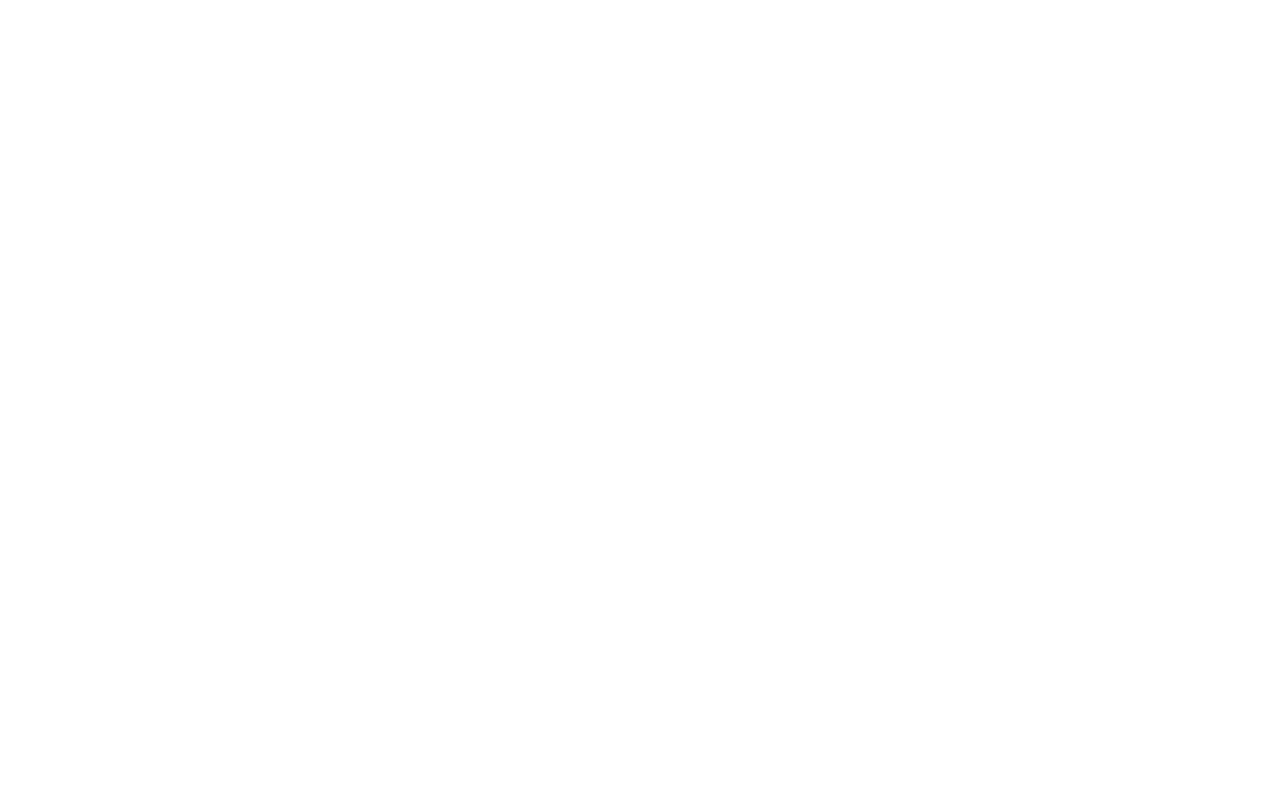
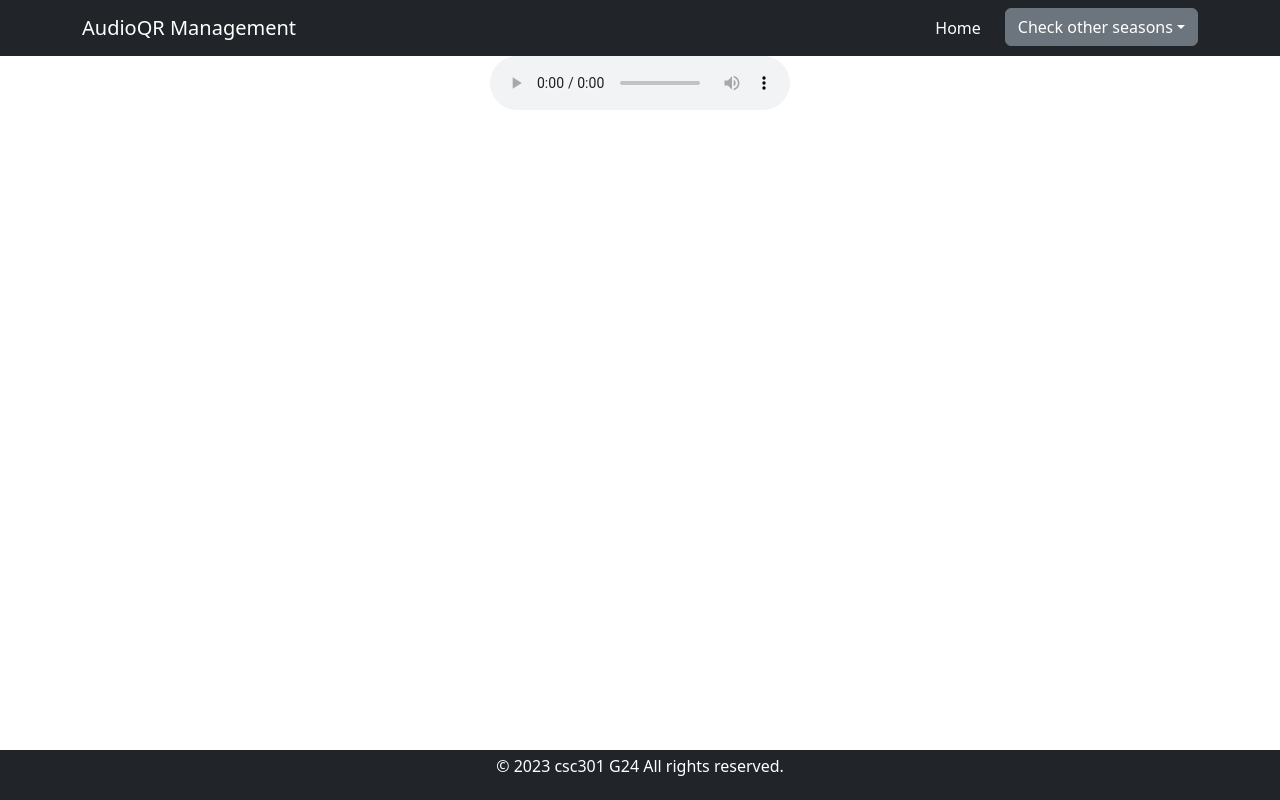
Before and after one commit to csc301-2023-fall/project-24-ontario-parks-T, a React (Create React App) app in the folder frontend/d3/frontend/: page /english/play/1 in a window 1280 px wide. Before the commit this address had no page. Built offline with nearby package versions, Linux system fonts and the light colour scheme.

Commit message:
Added English version of the websites, minor changes

```diff
--- a/frontend/d3/frontend/src/App.js
+++ b/frontend/d3/frontend/src/App.js
@@ -4,16 +4,20 @@ import 'bootstrap/dist/css/bootstrap.min.css';
 
 import { BrowserRouter, Route, Routes, Switch } from 'react-router-dom';
 
-import UserPageMainFrame from './components/UserMain';
-import AudioPlayer from './components/AudioPlayer';
+import EngUserPageMainFrame from './components/EngUserMain';
+import EngAudioPlayer from './components/EngAudioPlayer';
 
 function App() {
   return (
     <BrowserRouter>
       <Routes>
-          <Route path="/components/Card/" element={<AudioPlayer />}/>
-          <Route path="/play/:location_id" element={<AudioPlayer />} />
+        <Route path="/english" >
+          <Route path="play/:location_id" element={<EngAudioPlayer />} />
+        </Route>
 
+        <Route path="/french" element={<></>} >
+          <Route path="play/:location_id" element={<></>} />
+        </Route>
       </Routes>
     </BrowserRouter>
   );
--- /dev/null
+++ b/frontend/d3/frontend/src/components/EngAudioPlayer.jsx
@@ -0,0 +1,60 @@
+import React, { Component } from "react";
+import { useParams } from "react-router-dom";
+import { useState, useEffect } from "react";
+
+import EngUserPageMainFrame from "./EngUserMain";
+
+
+const EngAudioPlay = () => {
+    const host = "http://localhost:8000"
+
+    // get the audio id from scanned
+    var location_id = useParams()["location_id"];
+
+    const [audioPath, setAudioPath] = useState("");
+    const [audioName, setAudioName] = useState("");
+    const [audioImage, setAudioImage] = useState("");
+    const [currSeason, setCurrSeason] = useState("Spring");
+
+    console.log("audioID: " + location_id);
+
+    // get the audio data
+    // fetch(host + "/location/get/" + location_id, {
+    //     method: "GET",
+    //     headers: {
+    //         "Content-Type": "application/json",
+    //     },
+    // }
+    // ).then((response) => {
+    //     if (response.ok) {
+    //         return response.json();
+    //     }
+    //     else {
+    //         throw new Error("Failed to get audio data");
+    //     }
+    // }
+    // ).then((data) => {
+    //     setAudioPath(data["path"]);
+    //     setAudioName(data["name"]);
+    //     setAudioImage(data["image"]);
+    // })
+
+    // return the audio player
+    return (
+        <>
+            <EngUserPageMainFrame season={currSeason} />
+            <div className="row">
+                <div className="col-3"></div>
+                <div className="container text-center col-md-auto">
+                    <img src="" alt="" />
+                    <audio id="dynamicAudio" controls>
+                        <source src={audioPath} type="audio/mpeg"/>
+                    </audio>
+                </div>
+                <div className="col-3"></div>
+            </div>
+        </>
+    );
+}
+
+export default EngAudioPlay;
--- /dev/null
+++ b/frontend/d3/frontend/src/components/EngUserMain.jsx
@@ -0,0 +1,60 @@
+import React from 'react';
+import { Link } from 'react-router-dom';
+import { useState } from 'react';
+import { useParams } from 'react-router-dom';
+import Dropdown from 'react-bootstrap/Dropdown';
+import DropdownButton from 'react-bootstrap/DropdownButton';
+
+const EngUserPageMainFrame = (props) => {
+
+    const [season, setSeason] = useState(props.season);
+    const seasons = ["Spring", "Summer", "Fall", "Winter"];
+
+    const [lang, setLang] = useState(useParams()["lang"]);
+
+    return (
+        <>
+            <nav className="navbar navbar-expand-lg navbar-dark bg-dark">
+                <div className="container">
+                    <a href="#" className="navbar-brand">AudioQR Management</a>
+
+                    <div className="collapse navbar-collapse" id="navbarResponsive">
+                        <ul className="navbar-nav ms-auto mb-2 mb-lg-0">
+                            <li className="nav-item me-3">
+                                <Link className="nav-link active" aria-current="page" href="#">Home</Link>
+                            </li>
+
+                            <li className='nav-item'>
+                                <Dropdown>
+                                <Dropdown.Toggle variant='secondary' id="dropdown-basic">
+                                    Check other seasons
+                                </Dropdown.Toggle>
+
+                                <Dropdown.Menu>
+                                    {/* Display all seasons except the current one */}
+                                    {seasons.map((season) => (
+                                        season != props.season
+                                        ?
+                                        <Dropdown.Item href="#">{season}</Dropdown.Item>
+                                        :
+                                        null
+                                    ))}
+                                </Dropdown.Menu>
+                                </Dropdown>
+                            </li>
+
+                        </ul>
+                    </div>
+                </div>
+            </nav>
+
+            <footer className="text-center py-1 bg-dark text-white">
+                <div className="container">
+                    <p>&copy; 2023 csc301 G24 All rights reserved.</p>
+                </div>
+            </footer>
+        </>
+    )
+}
+
+export default EngUserPageMainFrame;
```
